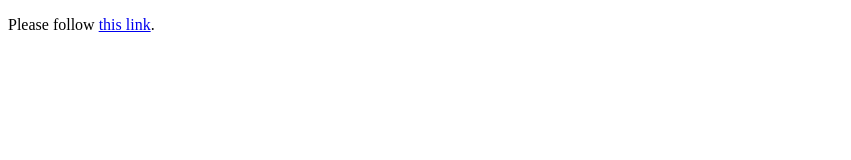
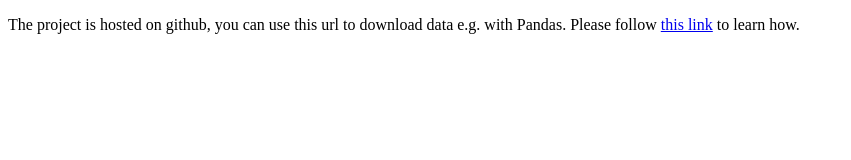
Before and after one commit to podemosaprender/data_indec_eph, a plain HTML site: page index.html in a window 1280 px wide. Shown: the whole page, without its empty margins (0-851 px from the left). Drawn offline with Linux system fonts and the light colour scheme.

Commit message:
FIX: texto y tiempo redirect

```diff
--- a/index.html
+++ b/index.html
@@ -1,9 +1,9 @@
 <!DOCTYPE html>
 <html>
   <head>
-    <meta http-equiv="refresh" content="7; url='https://github.com/podemosaprender/data_indec_eph'" />
+    <meta http-equiv="refresh" content="1; url='https://github.com/podemosaprender/data_indec_eph'" />
   </head>
   <body>
-    <p>Please follow <a href="https://github.com/podemosaprender/data_indec_eph">this link</a>.</p>
+    <p>The project is hosted on github, you can use this url to download data e.g. with Pandas. Please follow <a href="https://github.com/podemosaprender/data_indec_eph">this link</a> to learn how.</p>
   </body>
 </html>
```
